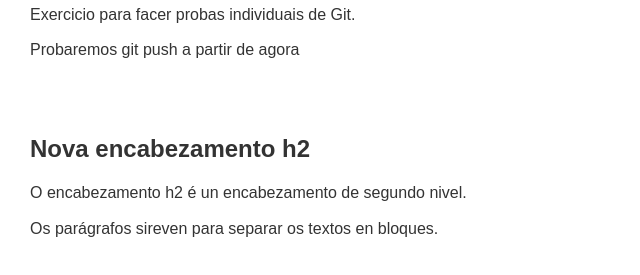
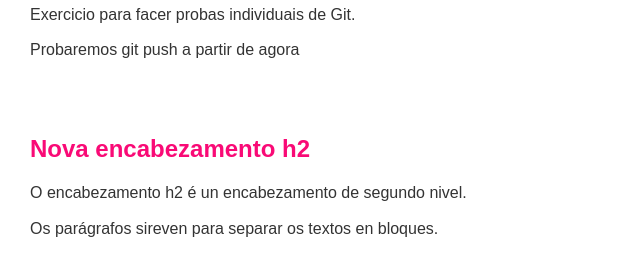
Before and after one commit to zeroseisdesign/probas-git, a plain HTML site: page index.html in a window 1280 px wide. Shown: the part 115-390 px from the top of the page, without its empty margins (0-640 px from the left). Drawn offline with Linux system fonts and the light colour scheme.

Commit message:
añadido a main nuevo color h2 desde rama estilo

```diff
--- a/estilo.css
+++ b/estilo.css
@@ -11,6 +11,11 @@ h1 {
     color: #3f00fd;
 }
 
+h2 {
+    font-size: 1.5rem;
+    color: #f90a76;
+}
+
 p {
     line-height: 1.2rem;
 }
```
